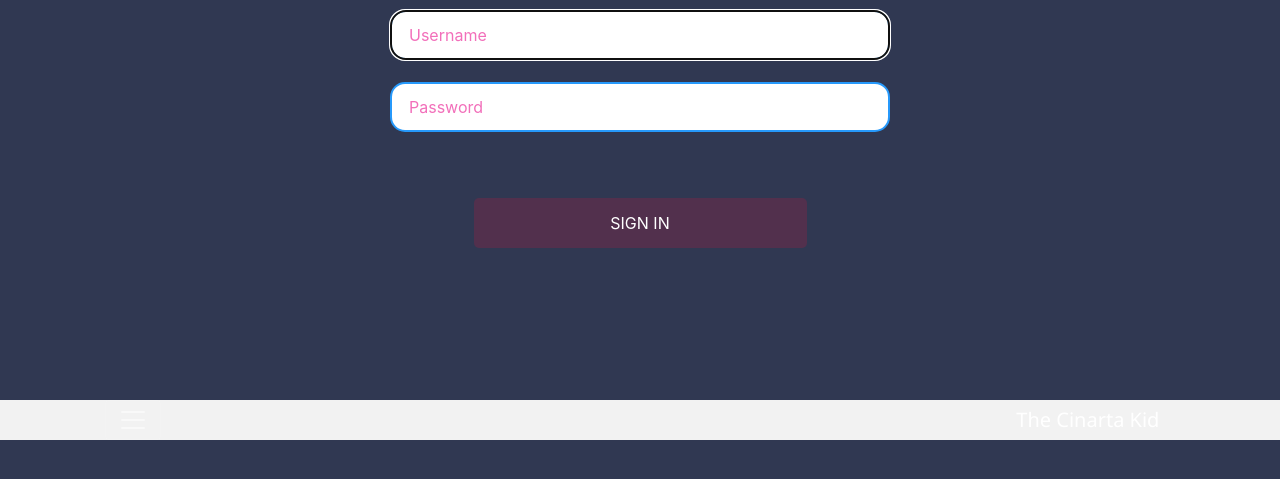
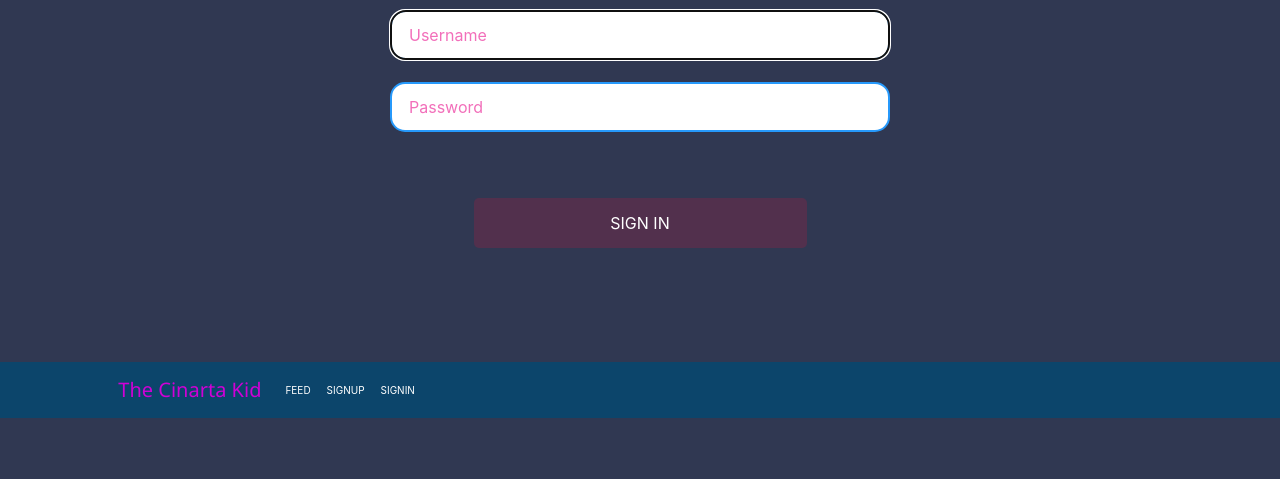
Before and after one commit to engiAsadi/IE-GalleryProject, a Django app: page /login in a window 1280 px wide. Shown: the part 147-626 px from the top of the page. Run offline with Django 3.2, Linux system fonts and the light colour scheme; some libraries are stand-ins or nearby versions.

Commit message:
reverting changes

```diff
--- a/templates/base.html
+++ b/templates/base.html
@@ -79,7 +79,7 @@
 
 
 
-    <footer class="navbar navbar-dark" style="padding: 0;margin-bottom: 3%; margin-top: 3%;">
+    <footer class="navbar navbar-expand-lg navbar-inverse navbar-dark" style="margin-bottom: 3%;">
         <div class="container-fluid" style="margin-right: 7%; margin-left: 7%;">
             <button class="navbar-toggler" type="button" data-toggle="collapse" data-target="#navbarSupportedContent" aria-controls="navbarSupportedContent" aria-expanded="false" aria-label="Toggle navigation">
                 <span class="navbar-toggler-icon"></span>
```
